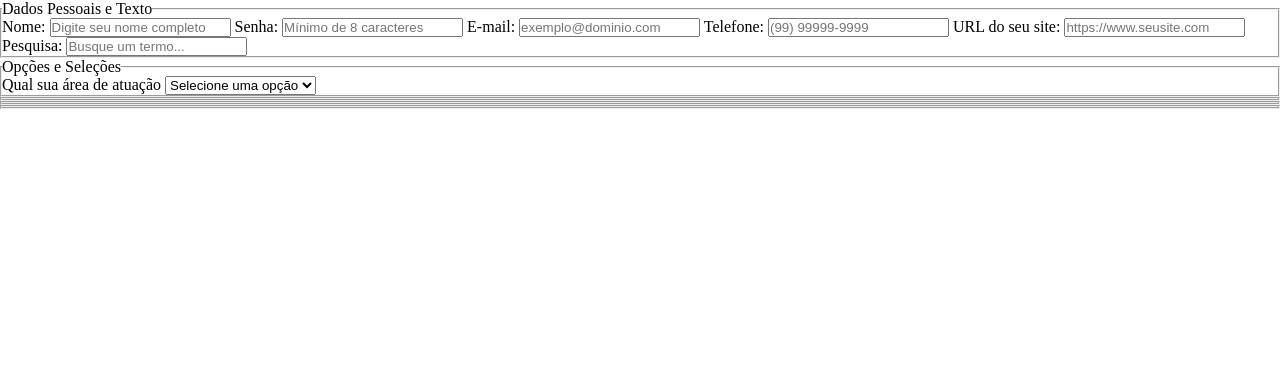
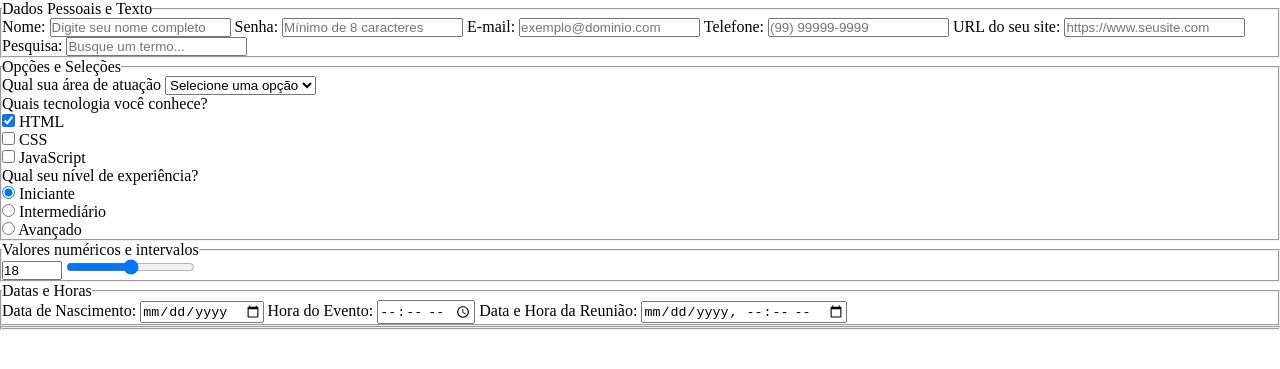
Before and after one commit to PietrogSouza/html_inputs, a website: page index.html in a window 1280 px wide. Shown: the part 59-428 px from the top of the page. Drawn offline with Linux system fonts and the light colour scheme.

Commit message:
Fazendo a estrutura em html das sections Valores numéricos e intervalos e Data e horas

```diff
--- a/index.html
+++ b/index.html
@@ -62,26 +62,91 @@
                     <legend class="form-group-title">Opções e Seleções</legend>
 
                     <label class="form-label">Qual sua área de atuação</label>
+
                     <select name="area" id="area" class="form-select">
                         <option value="">Selecione uma opção</option>
-                        <option value="Front-end">Front-end</option>
-                        <option value="Back-end">Back-end</option>
-                        <option value="Full-stack">Full-stack</option>
-                        <option value="DevOps">DevOps</option>
+                        <option value="front-end">Front-end</option>
+                        <option value="back-end">Back-end</option>
+                        <option value="full-stack">Full-stack</option>
+                        <option value="devops">DevOps</option>
                     </select>
+
+                    <!---------------------------------Checks------------------------------------>
+                    <p class="form-label">Quais tecnologia você conhece?</p>
+
+                    <div class="form-check">
+                        <input type="checkbox" id="html" name="tecnologia" value="html" checked/>
+                        <label for="html">HTML</label>
+                    </div>
+
+                    <div class="form-check">
+                        <input type="checkbox" id="css" name="tecnologia" value="css"/>
+                        <label for="css">CSS</label>
+                    </div>
+
+                    <div class="form-check">
+                        <input type="checkbox" id="javascript" name="tecnologia" value="javascript"/>
+                        <label for="javascript">JavaScript</label>
+                    </div>
+
+
+
+                    <!---------------------------------Opções------------------------------------>
+                    <p class="form-label">Qual seu nível de experiência?</p>
+
+                    <div class="form-check">
+                        <input type="radio" id="iniciante" name="experiencia" value="iniciante" checked/>
+                        <label for="iniciante">Iniciante</label>
+                    </div>
+
+                    <div class="form-check">
+                        <input type="radio" id="intermediário" name="experiencia" value="intermediário"/>
+                        <label for="intermediario">Intermediário</label>
+                    </div>
+
+                    <div class="form-check">
+                        <input type="radio" id="avançado" name="experiencia" value="avançado"/>
+                        <label for="avancado">Avançado</label>
+                    </div>
+
                 </fieldset>
             </section>
 
+
+            <!-- Valores numéricos e intervalos -->
             <section class="form-section">
                 <fieldset class="form-group">
+                    <legend class="form-group-title">Valores numéricos e intervalos</legend>
+
+                    <label for="idade" class="form-label"></label>
+                    <input type="number" id="idade" name="idade" class="form-input" min="18" max="120" step="1" value="18" />
+
+
+                    <label for="satisfacao" class="form-label"></label>
+                    <input type="range" id="satisfacao" name="satisfacao" class="form-range" min="0" max="100" step="10" value="50" />
+
                 </fieldset>
             </section>
 
+
+            <!-- Data e horas -->
             <section class="form-section">
                 <fieldset class="form-group">
+                    <legend class="form-group-title">Datas e Horas</legend>
+
+                    <label for="data-nascimento" class="form-label">Data de Nascimento:</label>
+                    <input type="date" id="data-nascimento" name="data-nascimento" class="form-input">
+
+                    <label for="hora-evento" class="form-label">Hora do Evento:</label>
+                    <input type="time" id="hora-evento" name="hora-evento" class="form-input">
+
+                    <label for="reuniao" class="form-label">Data e Hora da Reunião:</label>
+                    <input type="datetime-local" id="reuniao" name="reuniao" class="form-input">
                 </fieldset>
             </section>
 
+
+            <!--  -->
             <section class="form-section">
                 <fieldset class="form-group">
                 </fieldset>
```
Also changed, not shown: style.css (line endings or trailing spaces).
